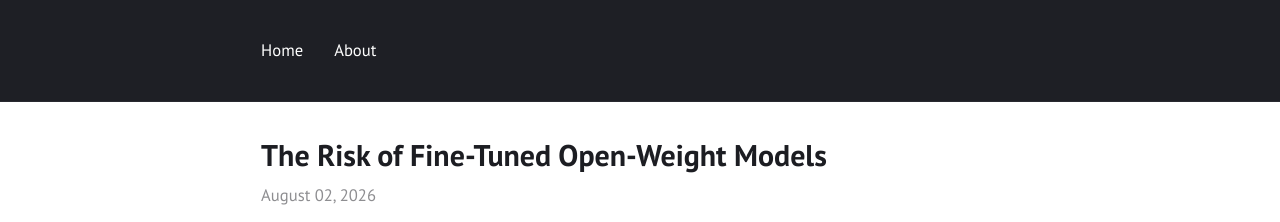
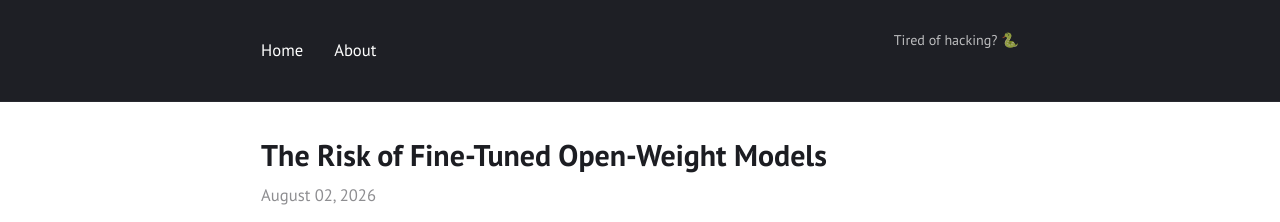
Before and after one commit to S3cur3Th1sSh1t/S3cur3Th1sSh1t.github.io, a Jekyll site: the page built from index.html, in a window 1280 px wide and 900 px high. Shown: the top 222 px of the window. Built offline with Jekyll 4.4.1, drawn with Linux system fonts in a browser that asks for light colours.

Commit message:
Snake link

```diff
--- a/_layouts/default.html
+++ b/_layouts/default.html
@@ -37,7 +37,7 @@
   {% if site.sidebar and site.show_description %}
     <div class="hidden description">{{ site.description }}</div>
   {% endif %}
-
+  <a href="https://www.multiplayer-snake.com/" target="_blank" rel="noopener" style="margin-left:auto; font-size:0.85em; opacity:0.7; text-decoration:none;" onmouseover="this.style.opacity='1'" onmouseout="this.style.opacity='0.7'">Tired of hacking? 🐍</a>
 </header>
 
 {{ content }}
```
